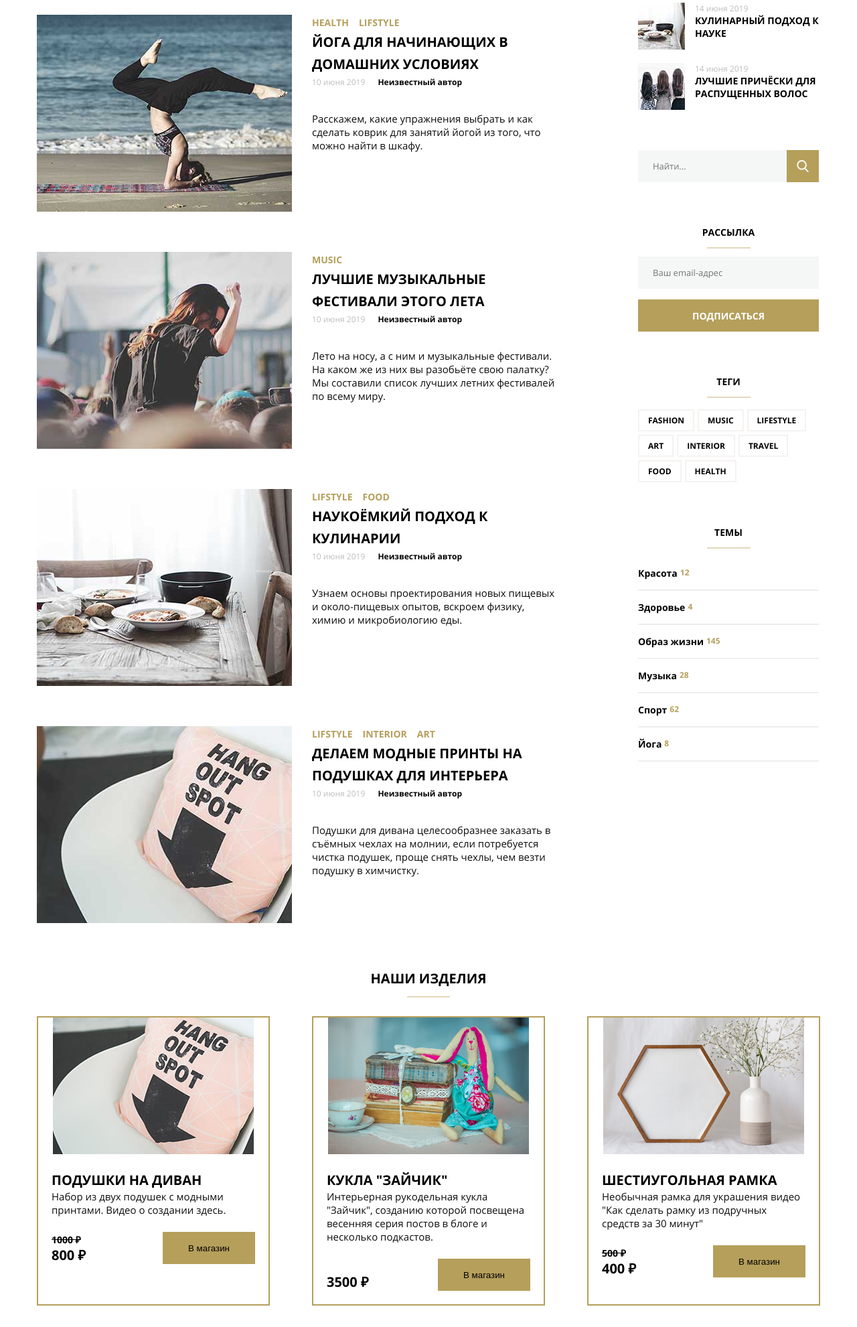
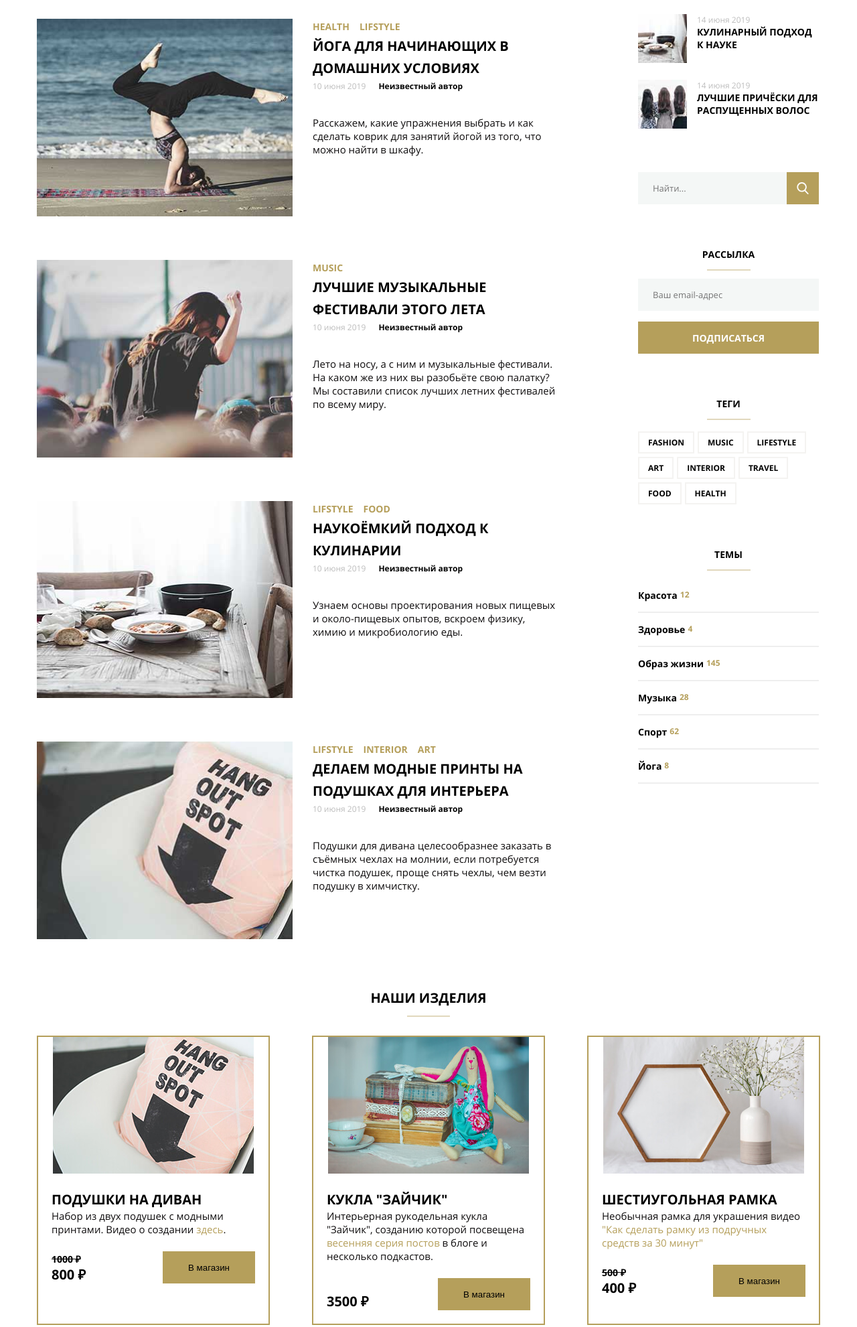
Before and after one commit to VMoiseev/MQDiplom, a plain HTML site: page index.html in a window 1280 px wide. Shown: the part 1430-3411 px from the top of the page at 67% size. Drawn offline with Linux system fonts and the light colour scheme; files whose address does not match are found by name.

Commit message:
Add files via upload

```diff
--- a/css/style.css
+++ b/css/style.css
@@ -630,6 +630,11 @@ p {
   font-family: inherit;
 }
 
+.shop-product-link {
+  text-decoration: none;
+  color: #b59f5b;
+}
+
 .product-button {
   height: 48px;
   width: 138px;
--- a/index.html
+++ b/index.html
@@ -129,7 +129,9 @@
   <main class="news">
 
     <section class="news-list">
+      <picture class="news-preview">
         <img src="images/last-post1.jpg" class="news-list-picture" alt="человек, идущий по пляжу">
+      </picture>
       <article class="article">
         <nav class="article-menu">
           <ul class="article-menu-list">
@@ -157,7 +159,9 @@
     </section>
 
     <section class="news-list">
+      <picture class="news-preview">
         <img src="images/last-post2.jpg" class="news-list-picture" alt="девушка занимается йогой, стоит на голове">
+      </picture>
       <article class="article">
         <nav class="article-menu">
           <ul class="article-menu-list">
@@ -185,7 +189,9 @@
     </section>
 
     <section class="news-list">
+      <picture class="news-preview">
         <img src="images/last-post3.jpg" class="news-list-picture" alt="во время концерта на улице девушка наслаждается музыкой, сидя на плечах">
+      </picture>
       <article class="article">
         <nav class="article-menu">
           <ul class="article-menu-list">
@@ -213,7 +219,9 @@
     </section>
 
     <section class="news-list">
+      <picture class="news-preview">
         <img src="images/last-post4.jpg" class="news-list-picture" alt="стол, накрытый для обеда на несколько человек">
+      </picture>
       <article class="article">
         <nav class="article-menu">
           <ul class="article-menu-list">
@@ -241,7 +249,9 @@
     </section>
 
     <section class="news-list">
+      <picture class="news-preview">
         <img src="images/last-post5.jpg" class="news-list-picture" alt="на стуле лежит розовая подушка с необычным принтом">
+      </picture>
       <article class="article">
         <nav class="article-menu">
           <ul class="article-menu-list">
@@ -280,7 +290,9 @@
         </h3>
       </div>
       <article class="new-post-article">
+        <picture class="news-preview">
           <img src="images/2.jpg" class="new-posts-list-picture" alt="человек идёт по пляжу">
+        </picture>
         <div class="new-post-article-item">
         <time class="datatime-article">14 июня 2019</time>
         <h2 class="new-post-link-title">
@@ -290,7 +302,9 @@
      </article>
 
       <article class="new-post-article">
+        <picture class="news-preview">
           <img src="images/151.jpg" class="new-posts-list-picture" alt="девушка на пляже занмается йогой, стоит на голове">
+        </picture>
         <div class="new-post-article-item">
         <time class="datatime-article">14 июня 2019</time>
         <h2 class="new-post-link-title">
@@ -300,7 +314,9 @@
       </article>
 
       <article class="new-post-article">
+        <picture class="news-preview">
           <img src="images/45.jpg" class="new-posts-list-picture" alt="винтажный раскладной диван и магнитофон стоят в комнате">
+        </picture>
         <div class="new-post-article-item">
         <time class="datatime-article">14 июня 2019</time>
         <h2 class="new-post-link-title">
@@ -310,7 +326,9 @@
       </article>
 
       <article class="new-post-article">
+        <picture class="news-preview">
           <img src="images/501.jpg" class="new-posts-list-picture" alt="Стол накрытый для обеда на двух человек">
+        </picture>
         <div class="new-post-article-item">
         <time class="datatime-article">14 июня 2019</time>
         <h2 class="new-post-link-title">
@@ -320,7 +338,9 @@
       </article>
 
       <article class="new-post-article">
+        <picture class="news-preview">
           <img src="images/7.jpg" class="new-posts-list-picture" alt="Три девушки стоят спиной в платьях с распущенными длинными волосами">
+        </picture>
         <div class="new-post-article-item">
         <time class="datatime-article">14 июня 2019</time>
         <h2 class="new-post-link-title">
@@ -453,7 +473,7 @@
             </h2>
             <div class="shop-product-description">
               <p>
-                Набор из двух подушек с модными принтами. Видео о создании здесь.
+                Набор из двух подушек с модными принтами. Видео о создании <a href="#0" class="shop-product-link">здесь</a>.
               </p>
             </div>
           </div>
@@ -484,7 +504,7 @@
             </h2>
             <div class="shop-product-description">
               <p>
-                Интерьерная рукодельная кукла "Зайчик", созданию которой посвещена весенняя серия постов в блоге и несколько подкастов.
+                Интерьерная рукодельная кукла "Зайчик", созданию которой посвещена <a href="#0" class="shop-product-link">весенняя серия постов</a> в блоге и несколько подкастов.
               </p>
             </div>
           </div>
@@ -511,7 +531,7 @@
             </h2>
             <div class="shop-product-description">
               <p>
-                Необычная рамка для украшения видео "Как сделать рамку из подручных средств за 30 минут"
+                Необычная рамка для украшения видео <a href="#0" class="shop-product-link">"Как сделать рамку из подручных средств за 30 минут"</a>
               </p>
             </div>
           </div>
```
Lines whose indentation alone changed are shown as unchanged.
